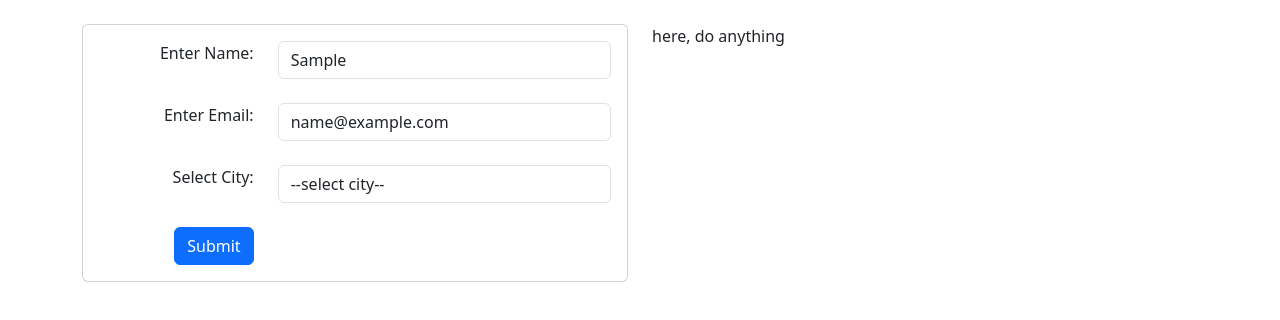
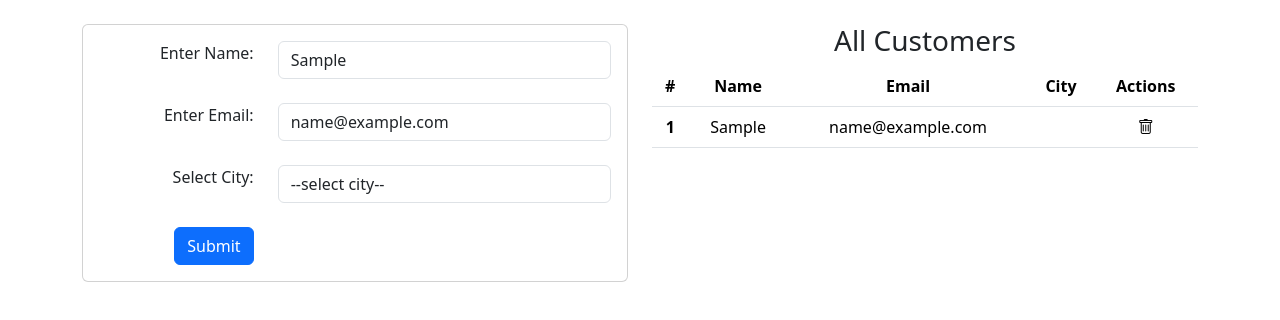
Before and after one commit to imtiyaz-hirani/java_hex_fsd_june_2026, a React (Vite) app in the folder react-app/: page / in a window 1280 px wide. Both pictures are taken after typing "Sample", "name@example.com" into the empty fields and a click on the input 213 px from the left and 246 px from the top of the page. Shown: the top 320 px of the page. Built offline with nearby package versions, Linux system fonts and the light colour scheme.

Commit message:
array-push

```diff
--- a/react-app/index.html
+++ b/react-app/index.html
@@ -6,7 +6,7 @@
     <meta name="viewport" content="width=device-width, initial-scale=1.0" />
     <title>My React App</title>
         <link href="https://cdn.jsdelivr.net/npm/bootstrap@5.3.8/dist/css/bootstrap.min.css" rel="stylesheet" integrity="sha384-sRIl4kxILFvY47J16cr9ZwB07vP4J8+LH7qKQnuqkuIAvNWLzeN8tE5YBujZqJLB" crossorigin="anonymous">
-
+        <link rel="stylesheet" href="https://cdn.jsdelivr.net/npm/bootstrap-icons@1.13.1/font/bootstrap-icons.min.css">
   </head>
   <body>
     <div id="root"></div>
--- a/react-app/src/components/AddUser.jsx
+++ b/react-app/src/components/AddUser.jsx
@@ -2,15 +2,30 @@ import { useState } from "react"
 
 function AddUser() {
 
-    const [name,setName] = useState('')
-    const [email,setEmail] = useState('')
-    const [city,setCity] = useState('')
+    const [name, setName] = useState('')
+    const [email, setEmail] = useState('')
+    const [city, setCity] = useState('')
+    const [customers, setCustomers] = useState([])
+    const [temp, setTemp] = useState([])
+    const add = ($event) => {
+        $event.preventDefault() // It tells web browser to not refresh the page on form submit
+        // create an object of customer
+        let customer = {
+            'name': name,
+            'email': email,
+            'city': city
+        }
 
-    const add = ($event)=>{
-        $event.preventDefault() // It tells web browser to not refresh the page on form submit
-        console.log(name)
-        console.log(email)
-        console.log(city)
+        //push the object in the array
+        // customers.push(customer)
+        // setCustomers([...customers])
+        temp.push(customer)
+        setCustomers([...temp])
+    }
+
+    const onDelete = (cemail)=>{
+        // To delete, filter the array
+        setCustomers([...customers.filter((c)=> c.email !== cemail)])
     }
     return (
         <div>
@@ -19,14 +34,14 @@ function AddUser() {
                     <div className="col-md-6">
                         <div className="card">
                             <div className="card-body">
-                                <form onSubmit={($event)=> add($event)}>
+                                <form onSubmit={($event) => add($event)}>
                                     <div className="row">
                                         <div className="col-sm-4" style={{ 'textAlign': 'right' }}>
                                             <label>Enter Name: </label>
                                         </div>
                                         <div className="col-md-8">
                                             <input type="text" className="form-control" required
-                                            onChange={($event)=> setName($event.target.value)} />
+                                                onChange={($event) => setName($event.target.value)} />
                                         </div>
                                     </div>
                                     <div className="row mt-4">
@@ -35,7 +50,7 @@ function AddUser() {
                                         </div>
                                         <div className="col-md-8">
                                             <input type="email" className="form-control" required
-                                            onChange={($event)=> setEmail($event.target.value)}/>
+                                                onChange={($event) => setEmail($event.target.value)} />
                                         </div>
                                     </div>
                                     <div className="row mt-4">
@@ -43,8 +58,8 @@ function AddUser() {
                                             <label>Select City: </label>
                                         </div>
                                         <div className="col-md-8">
-                                            <select onChange={($event)=> setCity($event.target.value)}
-                                            className="form-control" required>
+                                            <select onChange={($event) => setCity($event.target.value)}
+                                                className="form-control" required>
                                                 <option>--select city--</option>
                                                 <option>Mumbai</option>
                                                 <option>Chennai</option>
@@ -61,8 +76,35 @@ function AddUser() {
                             </div>
                         </div>
                     </div>
-                    <div className="col-md-6">
-                        here, do anything
+                    <div className="col-md-6" style={{ 'textAlign': 'center' }}>
+                        <h3>All Customers </h3>
+                        <table className="table">
+                            <thead>
+                                <tr>
+                                    <th scope="col">#</th>
+                                    <th scope="col">Name</th>
+                                    <th scope="col">Email</th>
+                                    <th scope="col">City</th>
+                                    <th scope="col">Actions</th>
+                                </tr>
+                            </thead>
+                            <tbody>
+                                {
+                                    customers.map((c,index) => (
+                                        <tr key={index}>
+                                            <th scope="row">{index+1}</th>
+                                            <td>{c.name}</td>
+                                            <td>{c.email}</td>
+                                            <td>{c.city}</td>
+                                            <td><i className="bi bi-trash" onClick={()=>onDelete(c.email)}></i></td>
+                                        </tr>
+                                    ))
+                                }
+
+
+                            </tbody>
+                        </table>
+
                     </div>
                 </div>
             </div>
```
